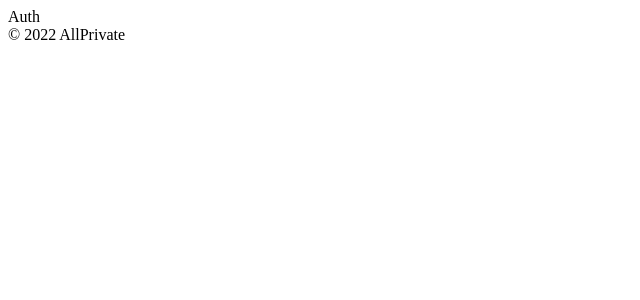
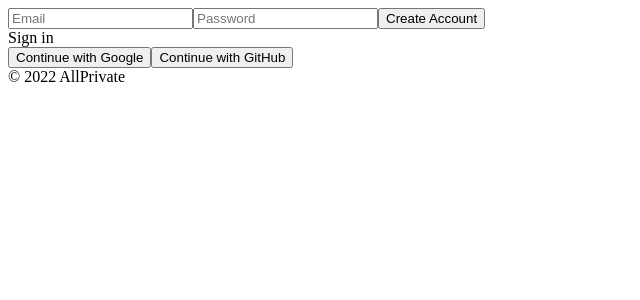
Before and after one commit to meengi07/react-twitter-firebase, a React (Create React App) app: page /#/ in a window 1280 px wide. Shown: the top 300 px of the page, without its empty margins (0-640 px from the left). Built offline with nearby package versions, Linux system fonts and the light colour scheme; no server answers.

Commit message:
firebase auth ok

```diff
--- a/src/components/App.js
+++ b/src/components/App.js
@@ -1,12 +1,29 @@
-import {React, useState} from 'react';
+import {React, useEffect, useState} from 'react';
 import AppRouter from 'components/Router';
 import { authService } from 'fbase';
 
 function App() {
-  const [isLoggedIn, setIsLoggedIn] = useState(authService.currentUser);
+  const [init, setInit] = useState(false);
+  const [isLoggedIn, setIsLoggedIn] = useState(false);
+  useEffect(() => {
+    authService.onAuthStateChanged((user) => {
+      if(user) {
+        setIsLoggedIn(true);
+      } else {
+        setIsLoggedIn(false);
+      }
+      setInit(true);
+    });
+
+  }, []);
+  // console.log(authService.currentUser)
+  // setInterval(() => {
+  //   console.log(authService.currentUser)
+  // },2000);
+
   return (
     <>
-      <AppRouter isLoggedIn={isLoggedIn}/>
+      {init ? <AppRouter isLoggedIn={isLoggedIn}/> : "Initializing..."}
       <footer>&copy;  {new Date().getFullYear()} AllPrivate </footer>
     </>
   );
--- /dev/null
+++ b/src/components/Navigation.js
@@ -0,0 +1,17 @@
+import React from "react";
+import {Link} from "react-router-dom"
+
+const Navigation = () => (
+    <nav>
+        <ul>
+            <li>
+                <Link to="/">Home</Link>
+            </li>
+            <li>
+                <Link to="/profile">My Profile</Link>
+            </li>
+        </ul>
+    </nav>
+);
+
+export default Navigation;
--- a/src/components/Router.js
+++ b/src/components/Router.js
@@ -1,19 +1,28 @@
-import {React, useState} from "react";
-import {HashRouter as Router, Route, Routes} from "react-router-dom"
+// import { authService } from "fbase";
+import {React} from "react";
+import { HashRouter as Router, Route, Routes, Navigate} from "react-router-dom"
 import Auth from "../routes/Auth";
 import Home from "../routes/Home";
+import Profile from "../routes/Profile";
+import Navigation from "./Navigation";
 
 const AppRouter = ({isLoggedIn}) => {
 
     return (
         <Router>
+            {isLoggedIn && <Navigation/>}
             <Routes>
                 {isLoggedIn ? (
                     <>
                         <Route exact path='/' element={<Home/>}/>
+                        <Route exact path='/profile' element={<Profile/>}/>
+                        <Route path="/" element={<Navigate replace to="/home" />} />
                     </>
                 ) : (
+                    <>
                         <Route exact path='/' element={<Auth/>}/>
+
+                    </>
                 )}
             </Routes>
         </Router>
--- a/src/fbase.js
+++ b/src/fbase.js
@@ -9,5 +9,7 @@ const firebaseConfig = {
     messagingSenderId: process.env.REACT_APP_MESSAGING_SENDER_ID,
     appId: process.env.REACT_APP_APP_ID
   };
-  const app = initializeApp(firebaseConfig)
+  const app = initializeApp(firebaseConfig);
+
+  // export const firebaseInstance = firebase;
   export const authService = getAuth(app);
--- a/src/routes/Auth.js
+++ b/src/routes/Auth.js
@@ -1,4 +1,87 @@
-import React from "react";
+// import { authService } from "fbase";
+import React, {useState} from "react";
+import { createUserWithEmailAndPassword, getAuth, GithubAuthProvider, GoogleAuthProvider, signInWithEmailAndPassword, signInWithPopup } from "firebase/auth";
+import { authService } from "fbase";
 
-const Auth = () => <span>Auth</span>;
+const Auth = () => {
+const [email, setEmail] = useState("");
+const [password, setPassword] = useState("");
+const [newAccount, setNewAccount] = useState(true);
+const [error, setError] = useState("");
+const onChange = (event) => {
+    const {target: {name, value}} = event;
+    if(name === "email") {
+        setEmail(value);
+    } else if(name === "password") {
+        setPassword(value);
+    }
+};
+const onSubmit = async(event) => {
+    event.preventDefault();
+    try{
+        let data;
+        if(newAccount) {
+            //create account
+            const auth = getAuth();
+            data = await createUserWithEmailAndPassword(
+                auth, email, password
+            );
+        } else {
+            //Log in
+            const auth = getAuth();
+            data = await signInWithEmailAndPassword(
+                auth, email, password
+            );
+        }
+        console.log(data);
+    } catch(error) {
+        setError(error.message)
+    }
+
+};
+const toggleAccount = () => setNewAccount((prev) => !prev);
+const onSocialClick = async (event) => {
+    const {
+        target: { name },
+    } = event;
+    const auth = getAuth();
+
+    if(name === "google") {
+        let google = new GoogleAuthProvider();
+        let data = await signInWithPopup(auth, google);
+        let credential = GoogleAuthProvider.credentialFromResult(data);
+        let token = credential.accessToken;
+        let user = data.user;
+
+    } else if (name === "github") {
+        let github = new GithubAuthProvider();
+        let data = await signInWithPopup(auth, github);
+        let credential = GithubAuthProvider.credentialFromResult(data);
+        let token = credential.accessToken;
+        let user = data.user;
+    }
+
+
+}
+return (
+    <div>
+        <form onSubmit={onSubmit}>
+            <input name="email" type="text" placeholder="Email" required value={email} onChange={onChange} />
+            <input name="password" type="password" placeholder="Password" required value={password} onChange={onChange} />
+            <input type="submit" value={newAccount ? "Create Account" : "Log In"}/>
+            {error}
+        </form>
+        <span onClick={toggleAccount}>
+            {newAccount ? "Sign in" : "Create Account"}
+        </span>
+        <div>
+            <button onClick={onSocialClick} name="google">Continue with Google</button>
+            <button onClick={onSocialClick} name="github">Continue with GitHub</button>
+        </div>
+    </div>
+    );
+
+}
+
+
 export default Auth;
--- a/src/routes/Profile.js
+++ b/src/routes/Profile.js
@@ -1,3 +1,10 @@
+import { authService } from "fbase";
 import React from "react";
 
-export default () => <span>Profile</span>
+export default () => {
+    const onLogOutClick = () => authService.signOut();
+    return (
+    <>
+        <button onClick={onLogOutClick}>Log Out</button>
+    </>
+)};
```
